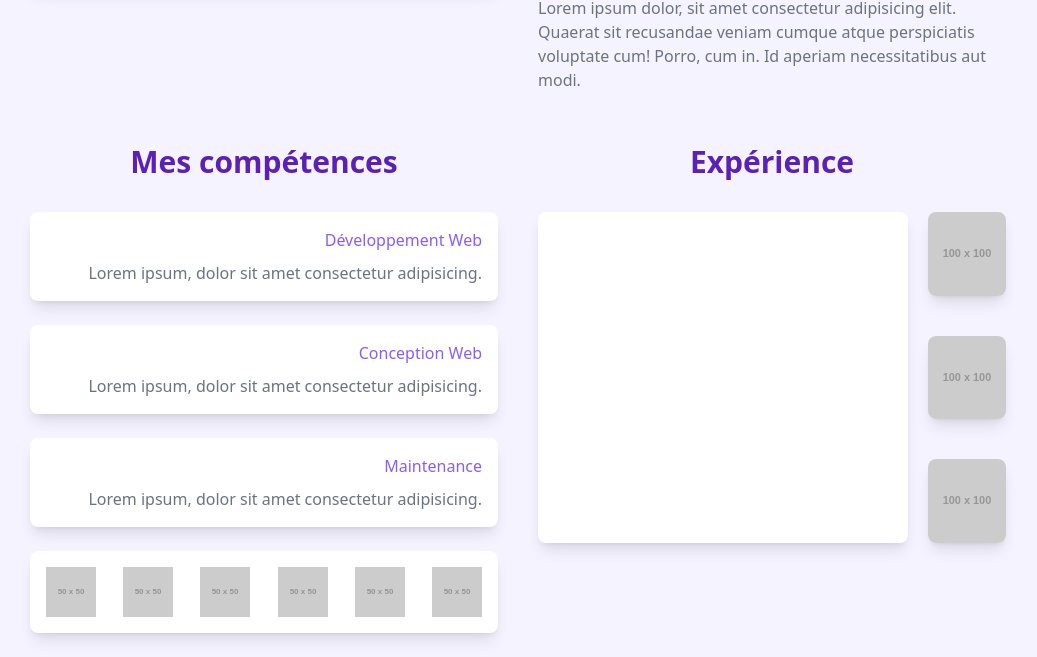
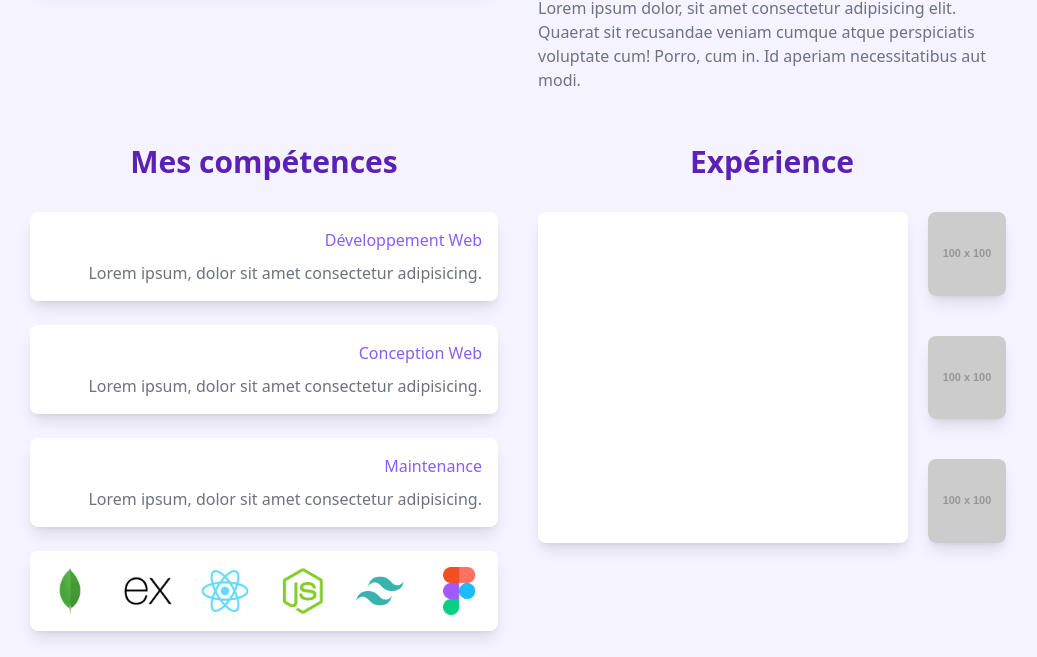
Before and after one commit to Morg9864/new-portfolio, a website: page index.html in a window 1280 px wide. Shown: the part 1280-1937 px from the top of the page, without its empty margins (122-1159 px from the left). Drawn offline with nearby package versions, Linux system fonts and the light colour scheme; placeholder pictures from the web are drawn by us; a script that the page names is missing; files whose address does not match are found by name.

Commit message:
refactor: Update image sources in index.html for better performance and accuracy

```diff
--- a/index.html
+++ b/index.html
@@ -586,28 +586,34 @@
 								class="flex justify-between bg-white p-4 rounded-lg shadow-lg"
 							>
 								<img
-									src="https://via.placeholder.com/50"
-									alt="Compétences : "
+									src="./src/logo/mongodb.png"
+									alt="Compétences : MongoDB"
+									class="w-12"
 								/>
 								<img
-									src="https://via.placeholder.com/50"
-									alt="Compétences : "
+									src="./src/logo/express.png"
+									alt="Compétences : Express"
+									class="w-12"
 								/>
 								<img
-									src="https://via.placeholder.com/50"
-									alt="Compétences : "
+									src="./src/logo/react.png"
+									alt="Compétences : React"
+									class="w-12"
 								/>
 								<img
-									src="https://via.placeholder.com/50"
-									alt="Compétences : "
+									src="./src/logo/nodejs.png"
+									alt="Compétences : Node.js"
+									class="w-12"
 								/>
 								<img
-									src="https://via.placeholder.com/50"
-									alt="Compétences : "
+									src="./src/logo/tailwindcss.png"
+									alt="Compétences : Tailwind CSS"
+									class="w-12"
 								/>
 								<img
-									src="https://via.placeholder.com/50"
-									alt="Compétences : "
+									src="./src/logo/figma.png"
+									alt="Compétences : Figma"
+									class="w-12"
 								/>
 							</div>
 						</div>
@@ -780,33 +786,39 @@
 								</div>
 							</div>
 							<div
-								class="bg-white p-4 pl-6bhs rounded-lg shadow-lg"
+								class="bg-white p-4 pl-6 rounded-lg shadow-lg"
 							>
 								<div class="flex items-center justify-between">
 									<div class="grid grid-cols-3 gap-5">
 										<img
-											src="https://via.placeholder.com/50"
-											alt="Compétences : "
+											src="./src/logo/mongodb.png"
+											alt="Compétences : MongoDB"
+											class="w-12"
 										/>
 										<img
-											src="https://via.placeholder.com/50"
-											alt="Compétences : "
+											src="./src/logo/express.png"
+											alt="Compétences : Express"
+											class="w-12"
 										/>
 										<img
-											src="https://via.placeholder.com/50"
-											alt="Compétences : "
+											src="./src/logo/react.png"
+											alt="Compétences : React"
+											class="w-12"
 										/>
 										<img
-											src="https://via.placeholder.com/50"
-											alt="Compétences : "
+											src="./src/logo/nodejs.png"
+											alt="Compétences : Node.js"
+											class="w-12"
 										/>
 										<img
-											src="https://via.placeholder.com/50"
-											alt="Compétences : "
+											src="./src/logo/tailwindcss.png"
+											alt="Compétences : Tailwind CSS"
+											class="w-12"
 										/>
 										<img
-											src="https://via.placeholder.com/50"
-											alt="Compétences : "
+											src="./src/logo//figma.png"
+											alt="Compétences : Figma"
+											class="w-12"
 										/>
 									</div>
 								</div>
```
